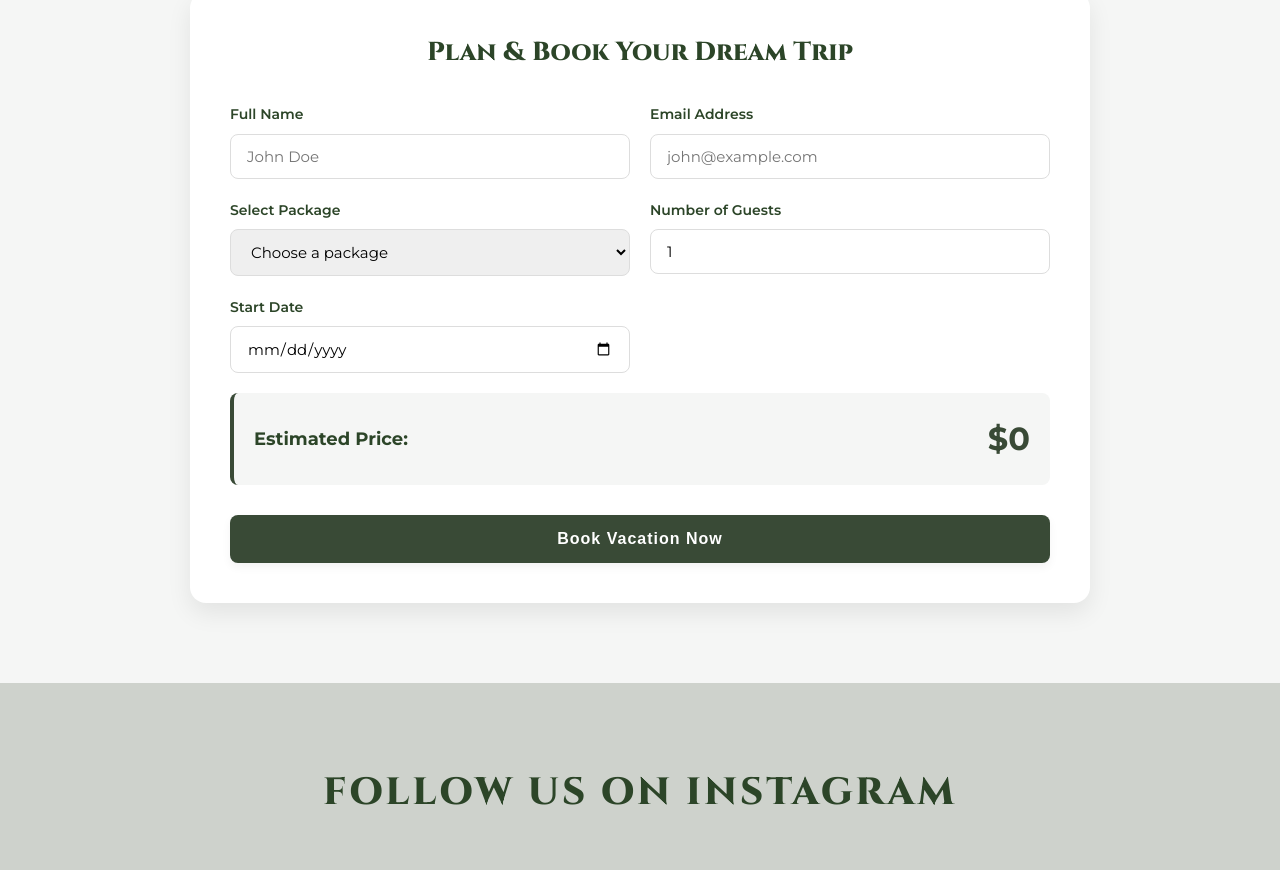
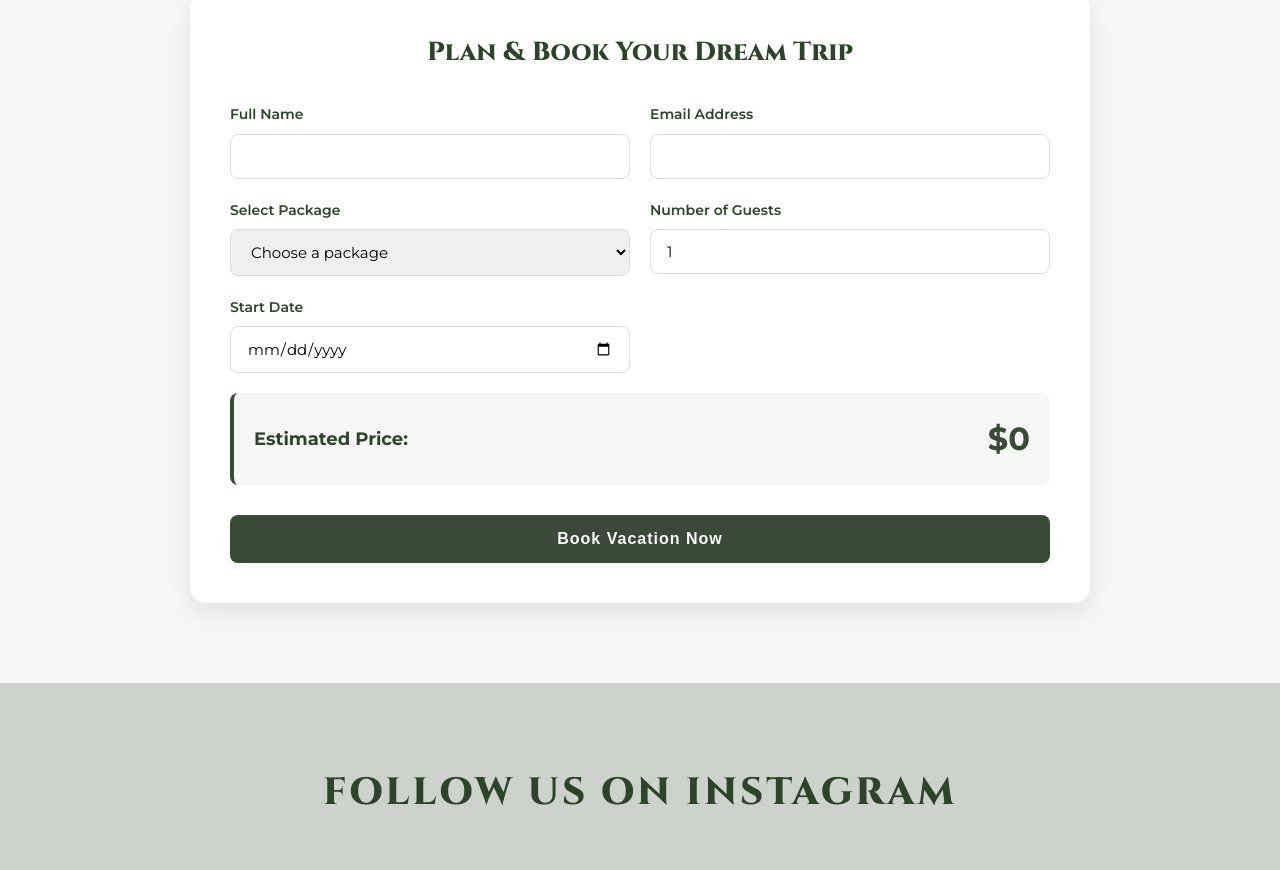
Before and after one commit to Mahfuz-Hridoy/Blink-, a plain HTML site: page frontend/index.html in a window 1280 px wide. Shown: the part 4060-4930 px from the top of the page. Drawn offline with nearby package versions, Linux system fonts and the light colour scheme.

Commit message:
edit fill up box

```diff
--- a/frontend/index.html
+++ b/frontend/index.html
@@ -191,11 +191,11 @@
                     <div class="form-grid">
                         <div class="form-group">
                             <label for="booking-name">Full Name</label>
-                            <input type="text" id="booking-name" placeholder="John Doe" required>
+                            <input type="text" id="booking-name" placeholder="" required>
                         </div>
                         <div class="form-group">
                             <label for="booking-email">Email Address</label>
-                            <input type="email" id="booking-email" placeholder="john@example.com" required>
+                            <input type="email" id="booking-email" placeholder="" required>
                         </div>
                         <div class="form-group">
                             <label for="booking-package">Select Package</label>
```
